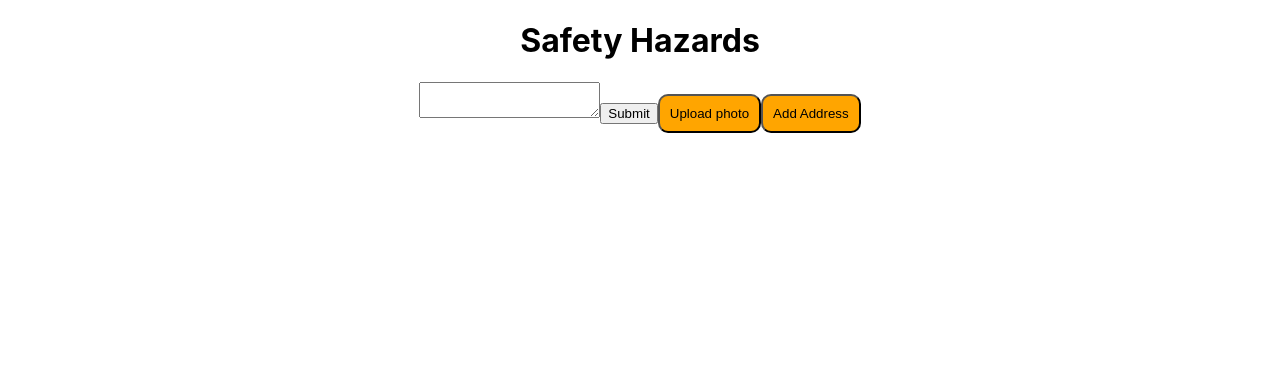
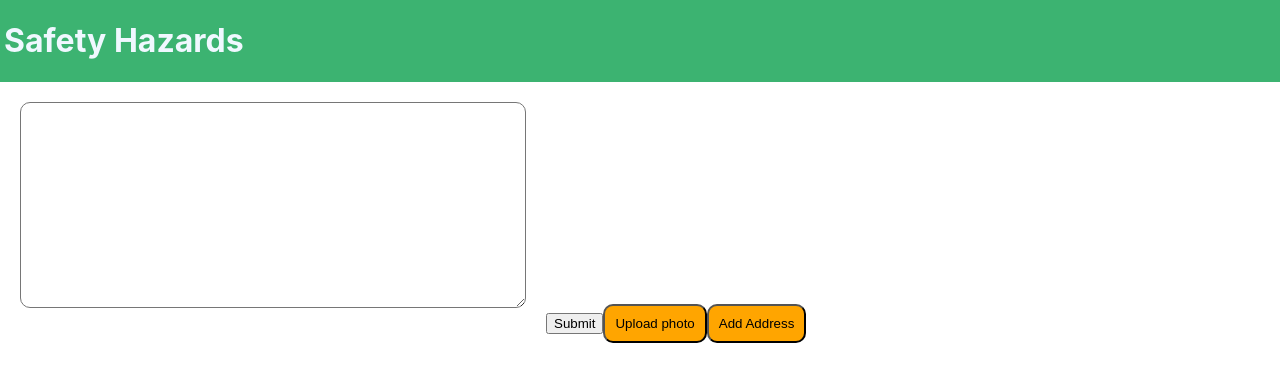
Before and after one commit to mechanicaleng68/Industrial-Safety-Hazards, a React (Create React App) app in the folder frontend/: page / in a window 1280 px wide. Shown: the top 382 px of the page. Built offline with nearby package versions, Linux system fonts and the light colour scheme.

Commit message:
header, description

```diff
--- a/frontend/src/App.css
+++ b/frontend/src/App.css
@@ -1,38 +1,25 @@
-.App {
-  text-align: center;
+.app-header {
+  width: 100%;
+  padding: 0 0.25em;
+  background-color: mediumseagreen;
+  color: aliceblue;
+  display: flex;
+  justify-content: space-between;
+  align-items: center;
 }
 
-.App-logo {
-  height: 40vmin;
-  pointer-events: none;
+
+
+
+.description {
+  width: 500px;
+  height: 200px;
+  margin: 20px;
+  border-radius: 10px;
 }
 
-@media (prefers-reduced-motion: no-preference) {
-  .App-logo {
-    animation: App-logo-spin infinite 20s linear;
-  }
-}
-
-.App-header {
-  background-color: #282c34;
-  min-height: 100vh;
-  display: flex;
-  flex-direction: column;
-  align-items: center;
-  justify-content: center;
-  font-size: calc(10px + 2vmin);
-  color: white;
-}
-
-.App-link {
-  color: #61dafb;
-}
-
-@keyframes App-logo-spin {
-  from {
-    transform: rotate(0deg);
-  }
-  to {
-    transform: rotate(360deg);
-  }
-}
+{/*.btn-submit {
+  background-color: orange;
+  padding: 10px;
+  border-radius: 10px;
+}*/}
```
